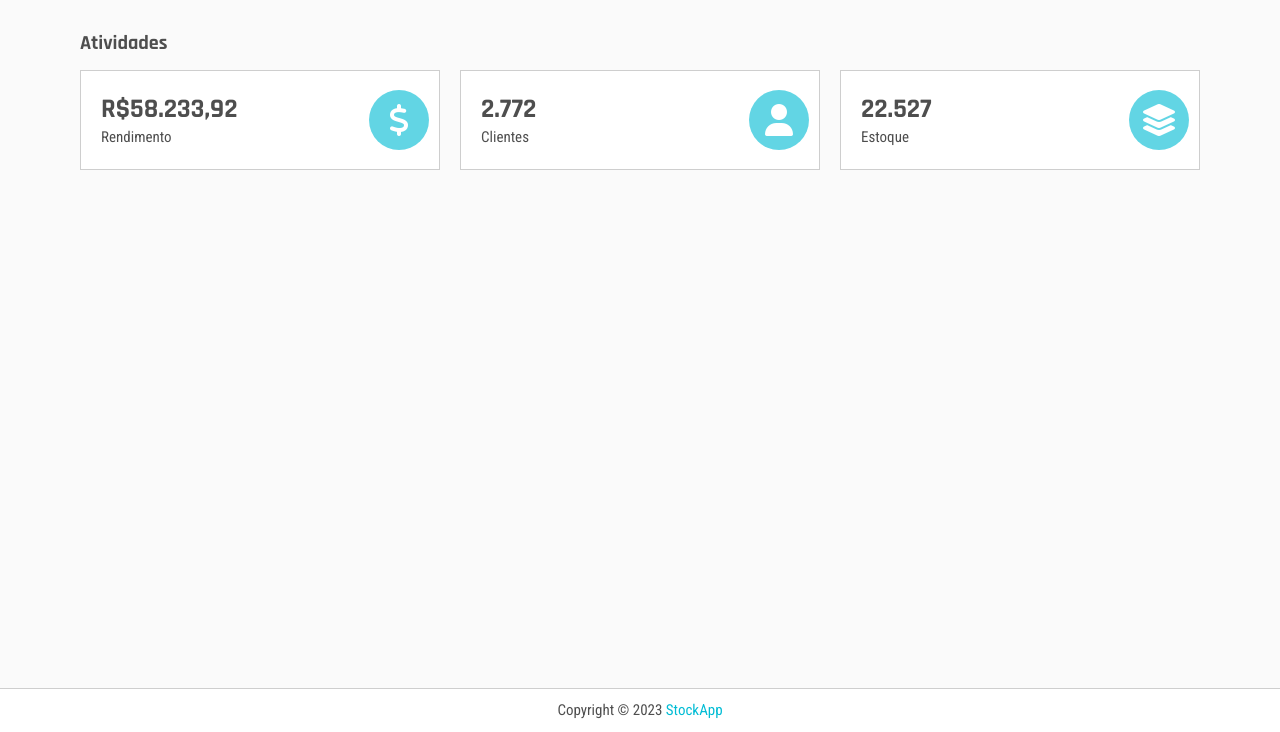
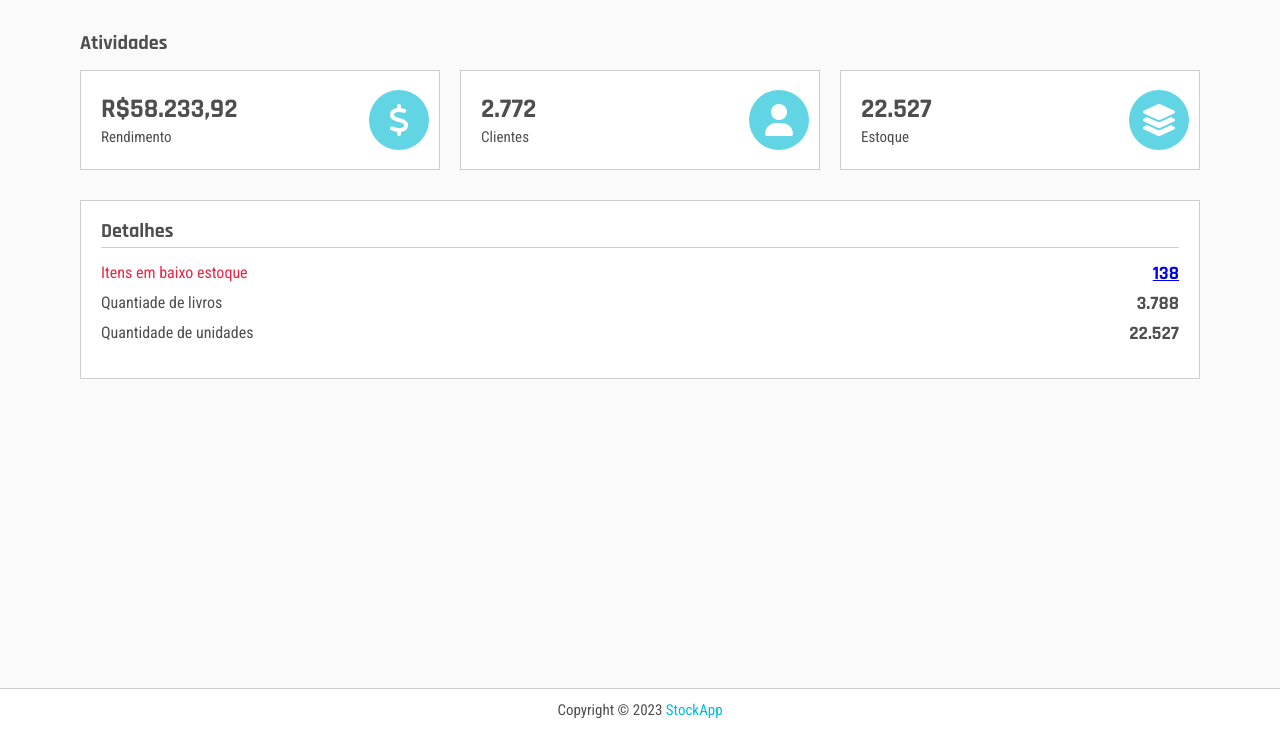
Before and after one commit to eubrunocoelho/stockapp-theme, a plain HTML site: page index.html in a window 1280 px wide. Shown: the part 68-800 px from the top of the page. Drawn offline with Linux system fonts and the light colour scheme.

Commit message:
working on sections cards

```diff
--- a/assets/css/styles.css
+++ b/assets/css/styles.css
@@ -11,6 +11,7 @@
     --text-default-color: #4e4e4e;
     --background-default-color: #fff;
     --border-default-color: #cecece;
+    --danger-default-color: #e82646;
 }
 
 /**
@@ -37,6 +38,16 @@ body {
     display: flex;
     flex-direction: column;
     min-height: 100%;
+}
+
+/**
+ * =================================================================================
+ * MODIFIERS
+ * =================================================================================
+ */
+
+.--text-danger {
+    color: var(--danger-default-color) !important;
 }
 
 /**
@@ -147,7 +158,7 @@ body {
  */
 
 .section {
-    margin: 0 auto;
+    margin: 0 auto 30px;
     padding: 0 10px 0 10px;
     width: 100%;
 }
@@ -212,6 +223,52 @@ body {
 .card__icon-inside {
     color: #fff;
     font-size: 32px;
+}
+
+/*
+* !IMPORTANT
+*/
+
+.details__card {
+    padding: 20px 20px 20px 20px;
+    background: #fff;
+    border: 1px solid var(--border-default-color);
+}
+
+.details__heading {
+    font-family: var(--rajdhani-font);
+    font-weight: 700;
+    font-size: 20px;
+    padding: 0 0 6px 0;
+    color: var(--text-default-color);
+    border-bottom: 1px solid var(--border-default-color);
+}
+
+.details__content {
+    padding: 10px 0 10px 0;
+}
+
+.details__item {
+    display: flex;
+    justify-content: space-between;
+    align-items: center;
+    height: 30px;
+    width: 100%;
+    padding: 6px 0 6px 0;
+}
+
+.details__item-description {
+    color: var(--text-default-color);
+    font-family: var(--roboto-condensed-font);
+    font-size: 16px;
+    font-weight: 400;
+}
+
+.details__item-current {
+    font-family: var(--rajdhani-font);
+    color: var(--text-default-color);
+    font-size: 19px;
+    font-weight: 700;
 }
 
 /**
--- a/index.html
+++ b/index.html
@@ -74,6 +74,25 @@
             </div>
         </section>
         <section class="section">
+            <div class="details__card">
+                <div class="details__heading">
+                    <h1>Detalhes</h1>
+                </div>
+                <div class="details__content">
+                    <div class="details__item">
+                        <p class="details__item-description --text-danger">Itens em baixo estoque</p>
+                        <p class="details__item-current --text-danger"><a href="#">138</a></p>
+                    </div>
+                    <div class="details__item">
+                        <p class="details__item-description">Quantiade de livros</p>
+                        <p class="details__item-current">3.788</p>
+                    </div>
+                    <div class="details__item">
+                        <p class="details__item-description">Quantidade de unidades</p>
+                        <p class="details__item-current">22.527</p>
+                    </div>
+                </div>
+            </div>
         </section>
     </main>
     <footer class="footer">
```
